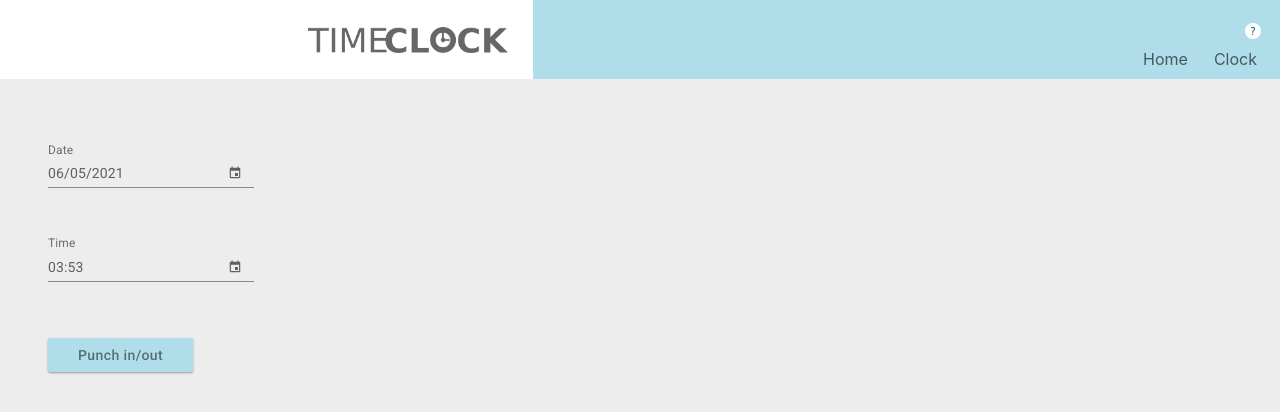
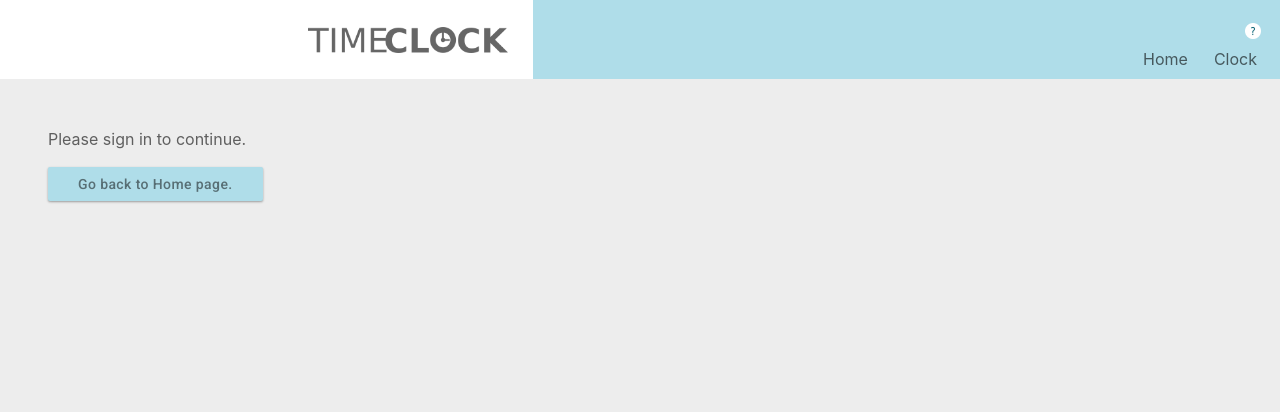
Before and after one commit to mauriciodarocha/time-clock, a React (Create React App) app: page /time-clock in a window 1280 px wide. Shown: the top 412 px of the page. Built offline with nearby package versions, Linux system fonts and the light colour scheme; the HTML template or start-up script is replaced by a standard one.

Commit message:
Added button go back

```diff
--- a/src/features/time-clock/clock/TimeClockClock.tsx
+++ b/src/features/time-clock/clock/TimeClockClock.tsx
@@ -14,6 +14,7 @@ import { deleteTimetableById, getTimetableById, saveTimetable } from "../../../s
 import { StoreContext } from "../../../store/Store";
 import AlertDialogBox from "../../../assets/alert-dialog-box/alert-dialog-box";
 import numeral from 'numeral';
+import { useHistory } from 'react-router-dom';
 
 export interface ClockProps {}
 
@@ -30,9 +31,10 @@ const Clock: React.FunctionComponent<ClockProps> = () => {
     const [totals, setTotals] = useState<{[key:string]:number}|null>(null)
     const [dialogBox, setDialogBox] = useState(false)
     const [update, setUpdate] = useState(true)
+    const history = useHistory()
 
     useEffect(() => {
-        const employeeId = user.id
+        const employeeId = user && user.id
         if (employeeId && update) {
             getTimetableById(employeeId)
                 .then((data: Timetable[]) => {
@@ -45,7 +47,7 @@ const Clock: React.FunctionComponent<ClockProps> = () => {
                     }
                 })
         }
-    }, [user.id, timeToDelete, uuid, update]);
+    }, [user, timeToDelete, uuid, update]);
 
     const handleDateChange = (selectedDate: MomentInput) => {
         const dateIso = moment.utc(selectedDate).local().toISOString()
@@ -109,7 +111,6 @@ const Clock: React.FunctionComponent<ClockProps> = () => {
             }
             timeTotals[month] = timeTotals[month] ? (numeral(timeTotals[month]).add(sum).value()) as number : sum
         }
-        console.log(timeTotals)
         return timeTotals
     }
 
@@ -156,13 +157,15 @@ const Clock: React.FunctionComponent<ClockProps> = () => {
         saveTime()
     }
 
+    const showForm = (): JSX.Element => {
+        console.log('user', user)
+        if (user && user.name) {
             return (
-        <>
                 <div className="row pt-5">
                     <div className="col-md-5 px-lg-5 pl-md-5 pb-5">
                     <AlertDialogBox state={[dialogBox, setDialogBox]}>
                         <Button onClick={handleDelete} color="primary">
-                        I do
+                            Yes
                         </Button>
                         <Button onClick={handleDontDelete} color="secondary">
                             Cancel
@@ -208,6 +211,25 @@ const Clock: React.FunctionComponent<ClockProps> = () => {
                         </div>
                     </div>
                 </div>
+            )
+        }
+        return (
+            <div className="row pt-5">
+                <div className="col-md-5 px-lg-5 pl-md-5 pb-5">
+                    <p>Please sign in to continue.</p>
+                    <p>
+                        <Button onClick={() => history.push("/")} color="primary">
+                            Go back to Home page.
+                        </Button>
+                    </p>
+                </div>
+            </div>
+        )
+    }
+
+    return (
+        <>
+            {showForm()}
         </>
     );
 }
```
Lines whose indentation alone changed are shown as unchanged.
